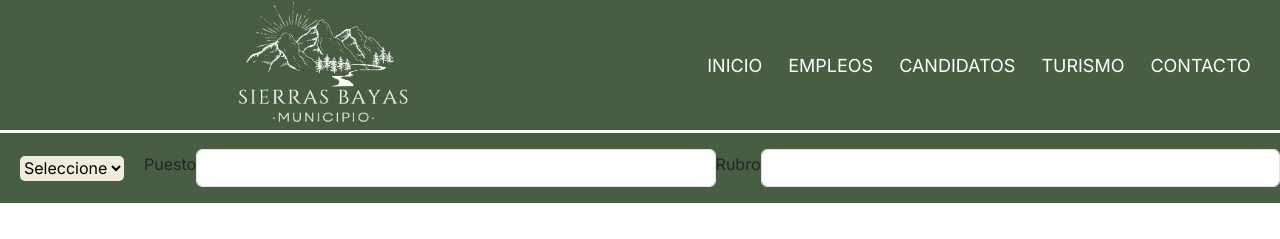
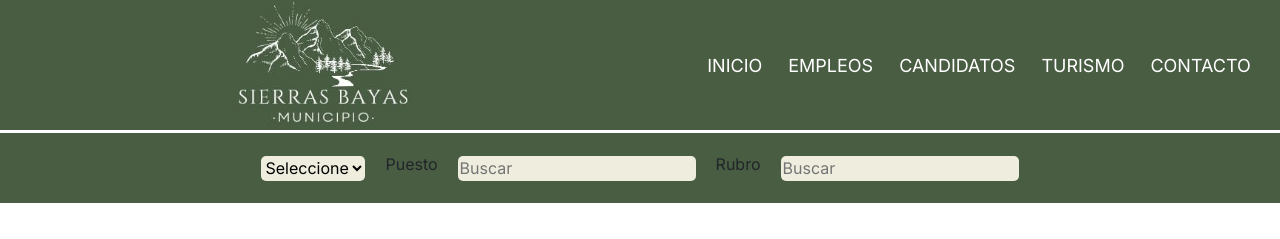
Before and after one commit to AyelenPorqueres/empleos, a Next.js app: page /cardempleos in a window 1280 px wide. Shown: the top 239 px of the page. Built offline with nearby package versions, Linux system fonts and the light colour scheme.

Commit message:
css label y input acomodado

```diff
--- a/src/app/componentes/filtroEmpleos/filtroEmpleos.tsx
+++ b/src/app/componentes/filtroEmpleos/filtroEmpleos.tsx
@@ -35,14 +35,14 @@ export const FiltroEmpleos = (props: any) => {
                         </select>
 
                         <label className='form-label'>Puesto</label>
-                        <input className='form-control' {...register("puesto", {
+                        <input placeholder='Buscar' className='fondoBuscadores selector' {...register("puesto", {
                         onChange: () => {
                             const values = getValues();
                             buscar(values)}
                             })}></input>
 
                         <label className='form-label'>Rubro</label>
-                        <input className='form-control' {...register("rubro", {
+                        <input placeholder='Buscar' className='fondoBuscadores selector' {...register("rubro", {
                         onChange: () => {
                             const values = getValues();
                             buscar(values)}
```
